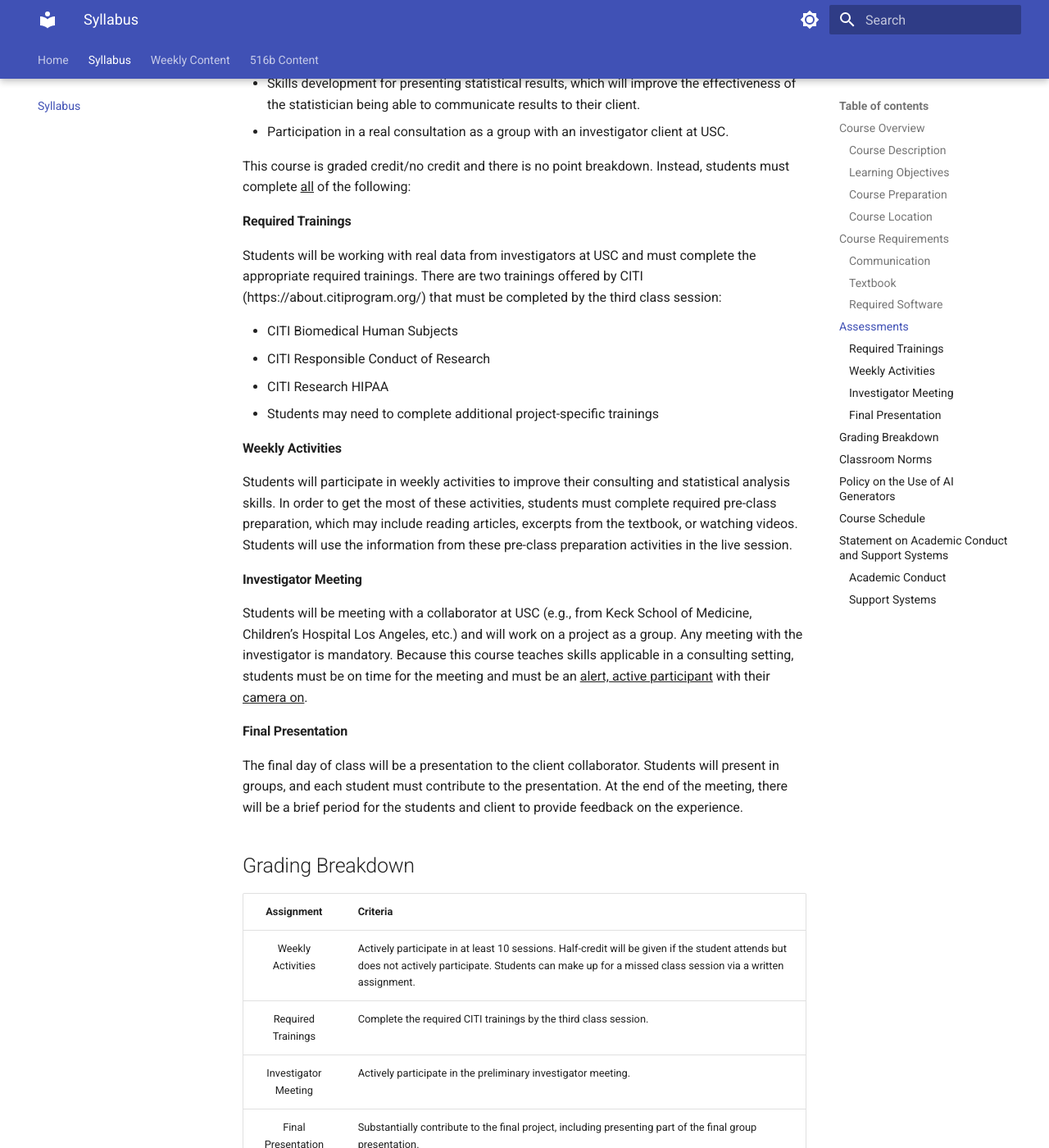
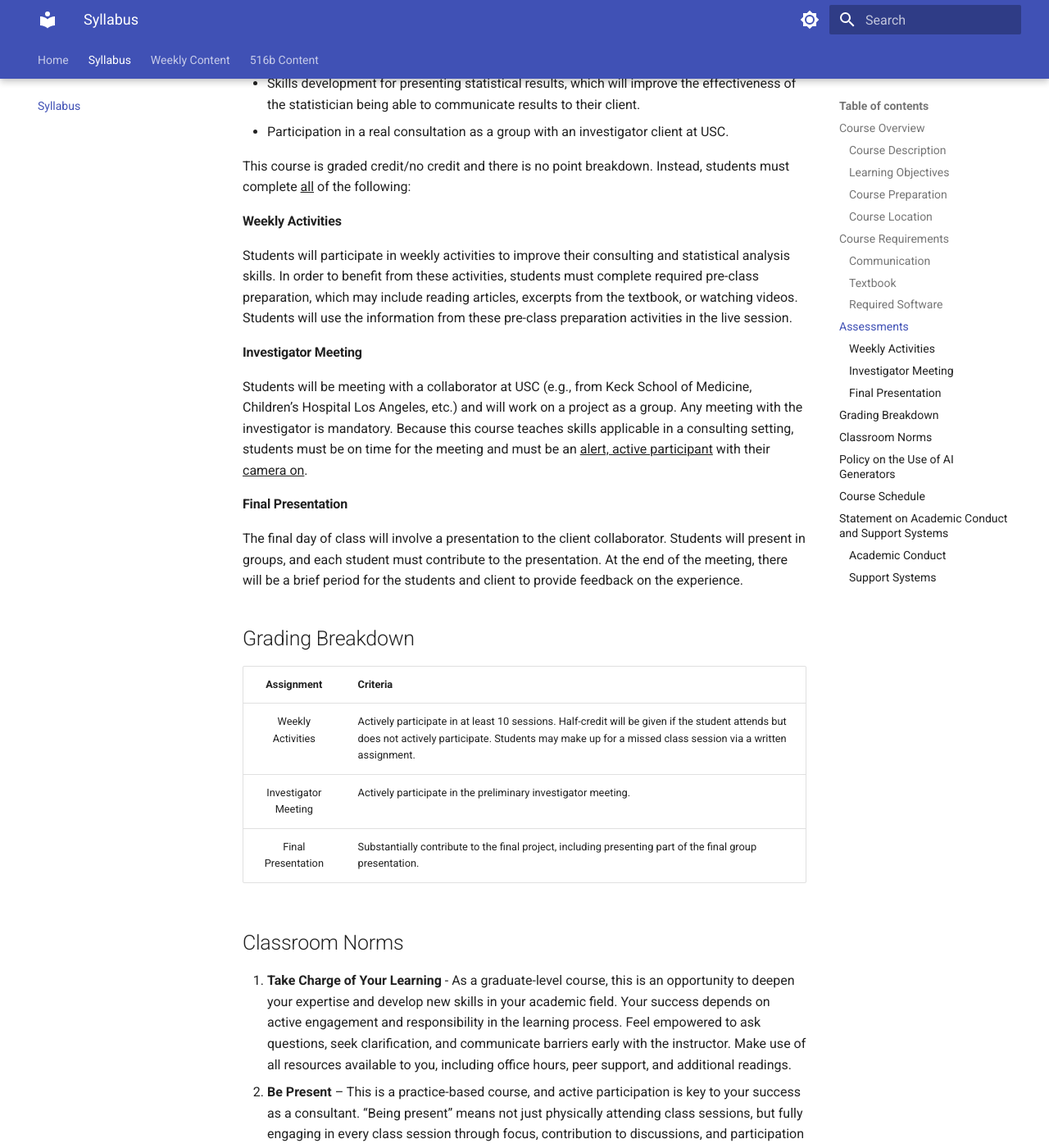
Before and after one commit to USCbiostats/PM516, an MkDocs documentation site: the page built from docs/syllabus-a.md, in a window 1280 px wide and 1400 px high, scrolled down 1895 px. Shown: the whole window at 82% size. Built offline with MkDocs 1.6.1 and Material for MkDocs 9.7.7, drawn with Linux system fonts in a browser that asks for light colours; comment, search, counter and statistics services are not loaded.

Commit message:
Broad Changes Jan 2025

```diff
--- a/docs/syllabus-a.md
+++ b/docs/syllabus-a.md
@@ -46,29 +46,20 @@ There are three broad categories of activites for this course:
 
 This course is graded credit/no credit and there is no point breakdown. Instead, students must complete <u>all</u> of the following:
 
-#### Required Trainings
-Students will be working with real data from investigators at USC and must complete the appropriate required trainings. There are two trainings offered by CITI (https://about.citiprogram.org/) that must be completed by the third class session:
-
-* CITI Biomedical Human Subjects
-* CITI Responsible Conduct of Research
-* CITI Research HIPAA
-* Students may need to complete additional project-specific trainings
-
 #### Weekly Activities
-Students will participate in weekly activities to improve their consulting and statistical analysis skills. In order to get the most of these activities, students must complete required pre-class preparation, which may include reading articles, excerpts from the textbook, or watching videos. Students will use the information from these pre-class preparation activities in the live session.
+Students will participate in weekly activities to improve their consulting and statistical analysis skills. In order to benefit from these activities, students must complete required pre-class preparation, which may include reading articles, excerpts from the textbook, or watching videos. Students will use the information from these pre-class preparation activities in the live session.
 
 #### Investigator Meeting
 Students will be meeting with a collaborator at USC (e.g., from Keck School of Medicine, Children’s Hospital Los Angeles, etc.) and will work on a project as a group. Any meeting with the investigator is mandatory. Because this course teaches skills applicable in a consulting setting, students must be on time for the meeting and must be an <u>alert, active participant</u> with their <u>camera on</u>.
 
 #### Final Presentation
-The final day of class will be a presentation to the client collaborator. Students will present in groups, and each student must contribute to the presentation. At the end of the meeting, there will be a brief period for the students and client to provide feedback on the experience.
+The final day of class will involve a presentation to the client collaborator. Students will present in groups, and each student must contribute to the presentation. At the end of the meeting, there will be a brief period for the students and client to provide feedback on the experience.
 
 ## Grading Breakdown
 
 | **Assignment** | Criteria |
 | :-: | :-- |
-|Weekly Activities | Actively participate in at least 10 sessions. Half-credit will be given if the student attends but does not actively participate. Students can make up for a missed class session via a written assignment. |
-|Required Trainings | Complete the required CITI trainings by the third class session. |
+|Weekly Activities | Actively participate in at least 10 sessions. Half-credit will be given if the student attends but does not actively participate. Students may make up for a missed class session via a written assignment. |
 |Investigator Meeting | Actively participate in the preliminary investigator meeting. |
 |Final Presentation | Substantially contribute to the final project, including presenting part of the final group presentation. |
 
--- a/mkdocs.yml
+++ b/mkdocs.yml
@@ -54,7 +54,7 @@ markdown_extensions:
   - pymdownx.highlight:
       linenums: true
   - pymdownx.inlinehilite
-  - pymdownx.smartsymbols
+  #- pymdownx.smartsymbols
   - pymdownx.superfences
   - pymdownx.tabbed
   #   alternate_style: true
```
Also changed, not shown: docs/index.md (+2 -2 lines).
